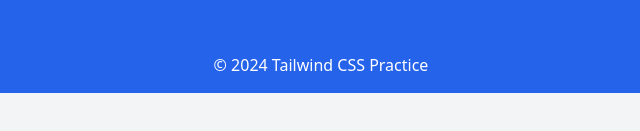
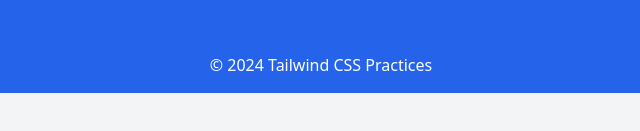
Before and after one commit to aashir12/smitPractise1, a plain HTML site: page index.html in a window 1280 px wide. Shown: the part 471-602 px from the top of the page, 319-959 px from the left. Drawn offline with nearby package versions, Linux system fonts and the light colour scheme.

Commit message:
new branch

```diff
--- a/index.html
+++ b/index.html
@@ -38,7 +38,7 @@
    </div>
 
   <footer class="bg-blue-600 text-white p-4 text-center">
-    <p>&copy; 2024 Tailwind CSS Practice</p>
+    <p>&copy; 2024 Tailwind CSS Practices</p>
   </footer>
 
 </body>
```
